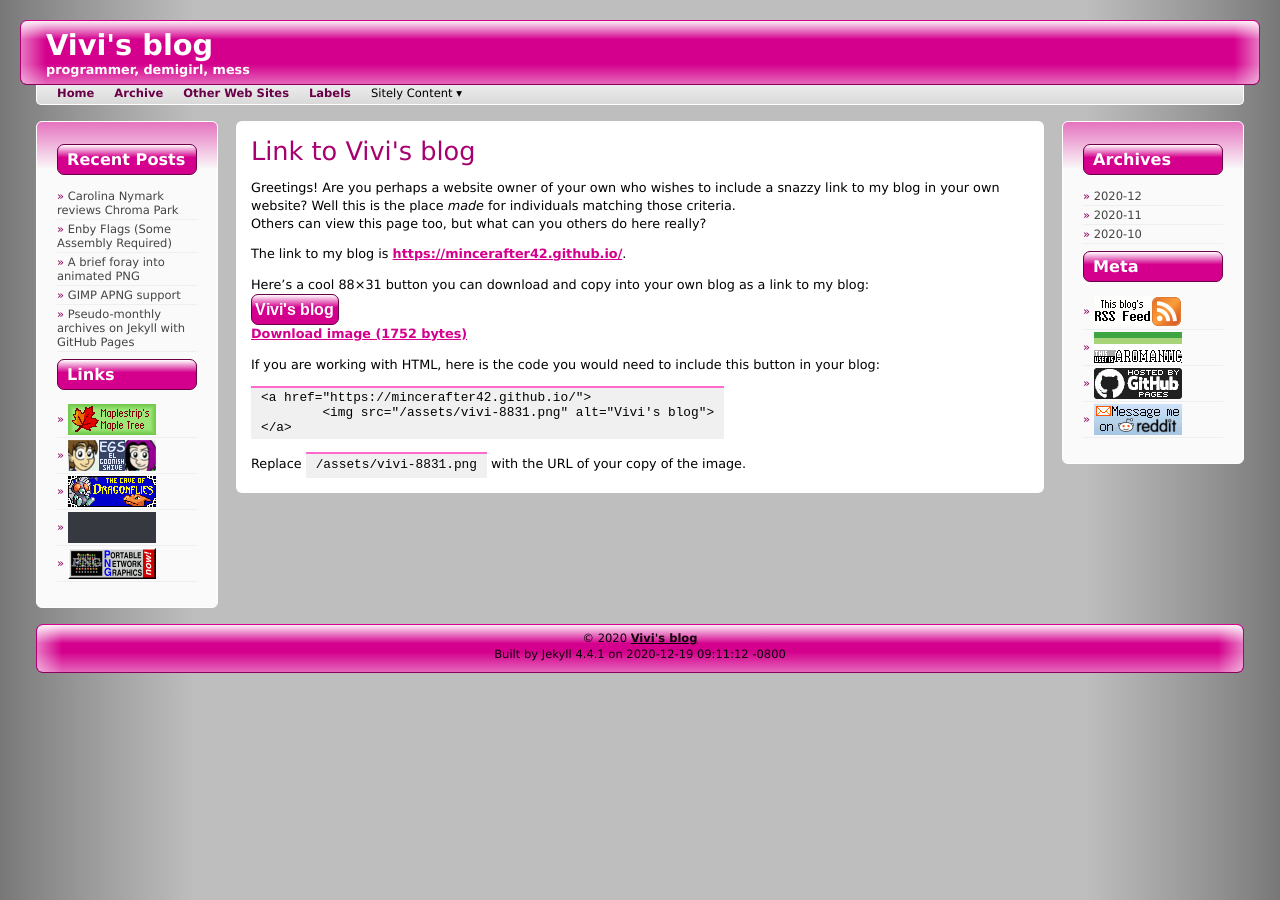
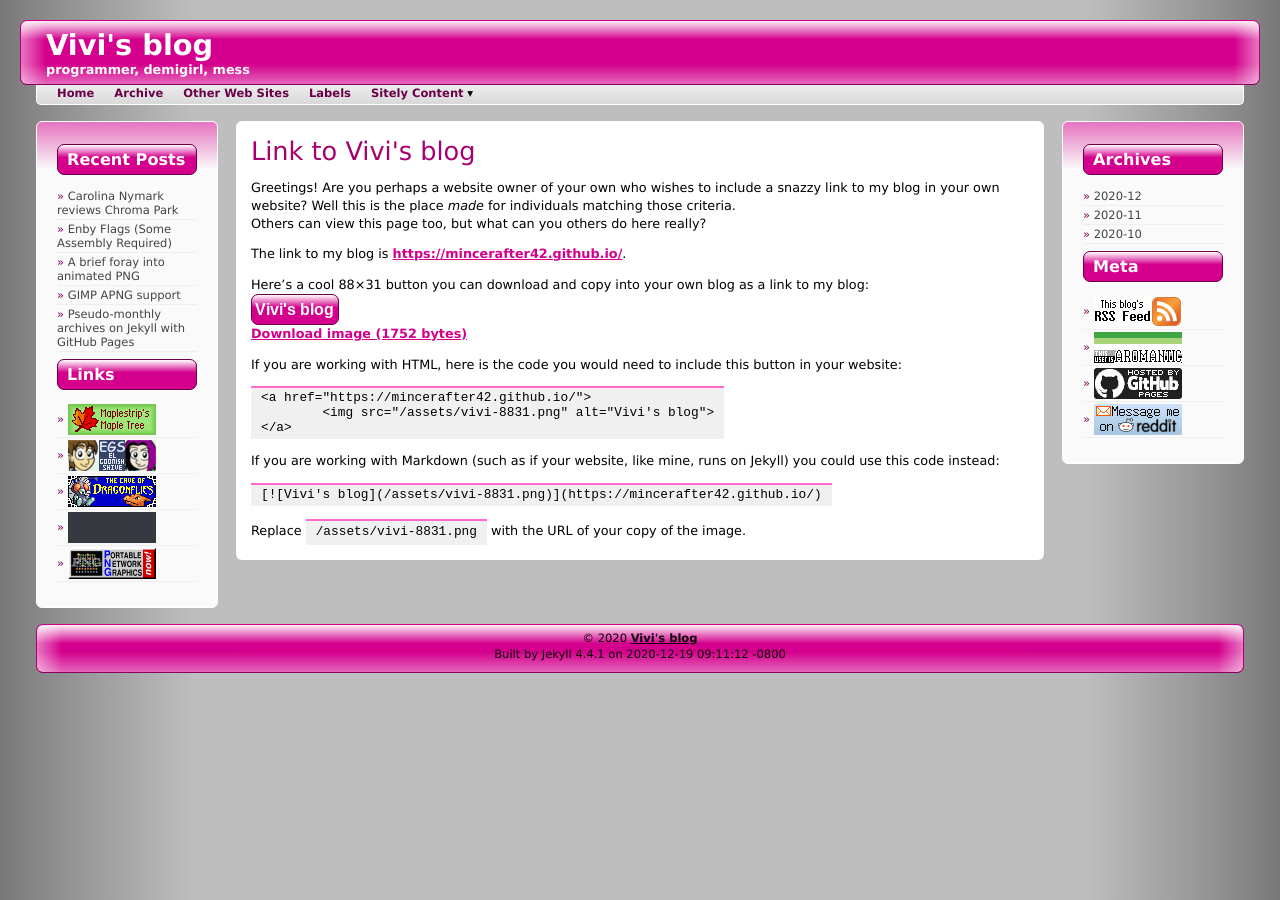
Before and after one commit to mincerafter42/mincerafter42.github.io, a Jekyll site: the page built from link-to-me.md, in a window 1280 px wide. Built offline with Jekyll 4.4.1, drawn with Linux system fonts in a browser that asks for light colours.

Commit message:
Added Sitely Content page. Added Markdown instructions on Link to Vivi's blog.

````diff
--- a/_data/header_menu.yml
+++ b/_data/header_menu.yml
@@ -12,6 +12,7 @@
  link: /labels
 -
  name: Sitely Content
+ link: /sitely-content
  submenu:
  -
   name: Site Setup
--- a/link-to-me.md
+++ b/link-to-me.md
@@ -10,10 +10,14 @@ Here's a cool 88×31 button you can download and copy into your own blog as a li
 ![Vivi's blog](/assets/vivi-8831.png)
 <a href="/assets/vivi-8831.png" download>Download image (1752 bytes)</a>
 
-If you are working with HTML, here is the code you would need to include this button in your blog:
+If you are working with HTML, here is the code you would need to include this button in your website:
 ```
 <a href="{{ site.url }}">
 	<img src="/assets/vivi-8831.png" alt="Vivi's blog">
 </a>
 ```
+If you are working with Markdown (such as if your website, like mine, runs on Jekyll) you could use this code instead:
+```
+[![Vivi's blog](/assets/vivi-8831.png)]({{ site.url }})
+```
 Replace `/assets/vivi-8831.png` with the URL of your copy of the image.
````
Also changed, not shown: sitely-content.md (added, +9 -0 lines).
